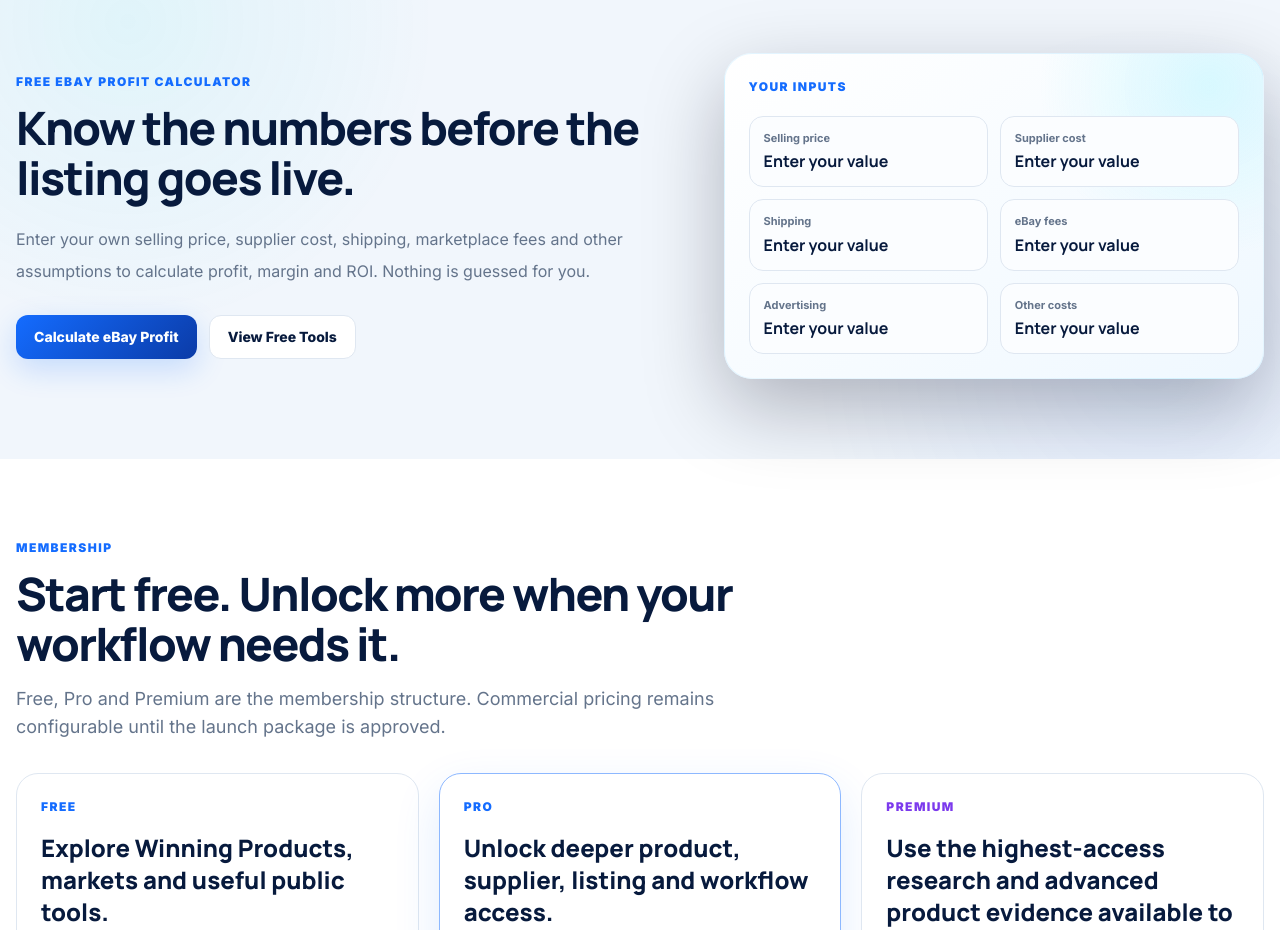
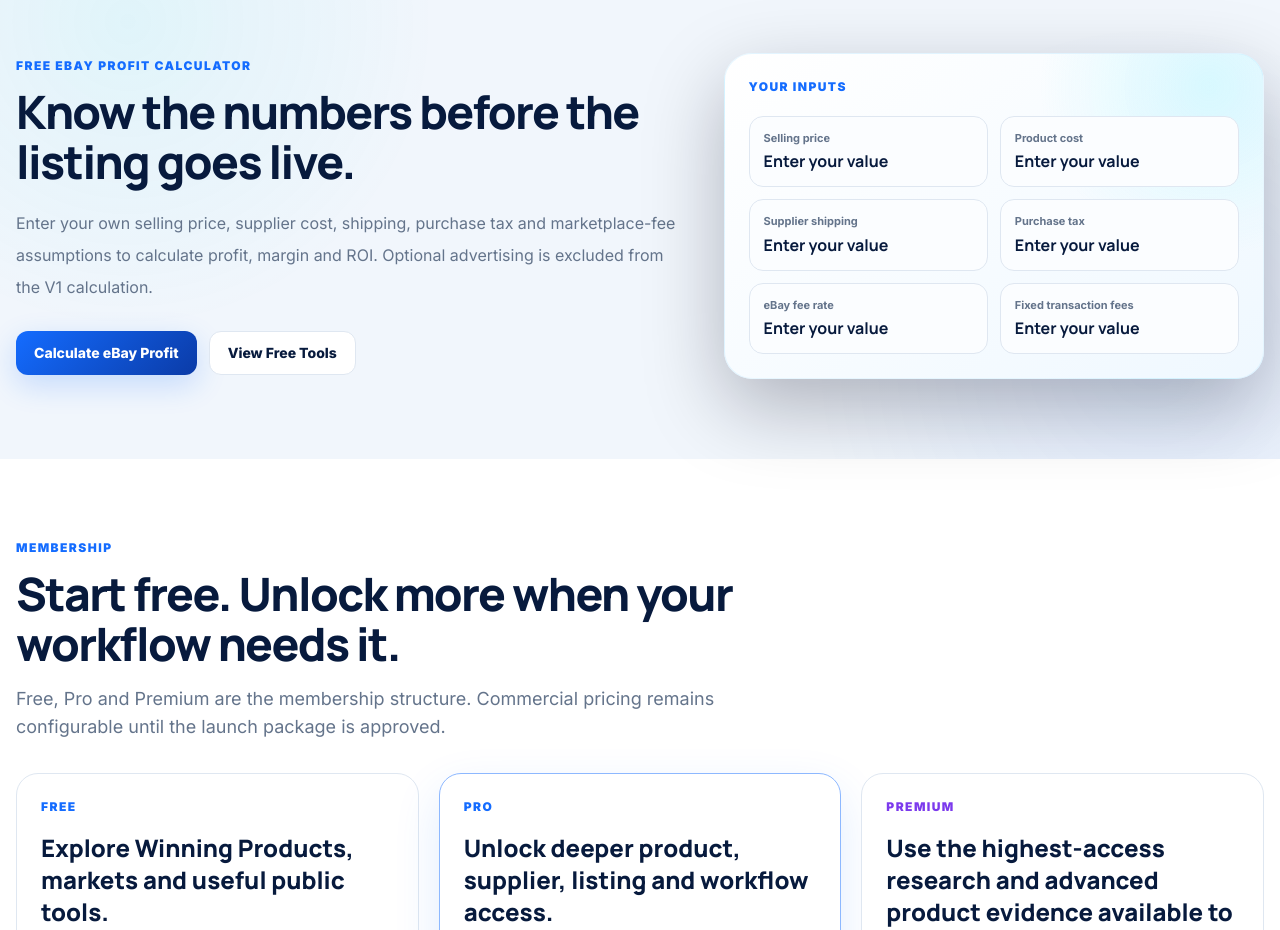
Before and after one commit to ponzey717/ecommpilot-main, a Next.js app: page / in a window 1280 px wide. Shown: the part 5100-6030 px from the top of the page. Built offline with nearby package versions, Linux system fonts and the light colour scheme.

Commit message:
fix: align homepage calculator preview with V1 economics formula

```diff
--- a/src/app/page.tsx
+++ b/src/app/page.tsx
@@ -227,7 +227,7 @@ export default function Home() {
             <p className="eyebrow">Free eBay Profit Calculator</p>
             <h2 className="section-title mt-3">Know the numbers before the listing goes live.</h2>
             <p className="mt-5 max-w-2xl text-base leading-8 text-[var(--muted)]">
-              Enter your own selling price, supplier cost, shipping, marketplace fees and other assumptions to calculate profit, margin and ROI. Nothing is guessed for you.
+              Enter your own selling price, supplier cost, shipping, purchase tax and marketplace-fee assumptions to calculate profit, margin and ROI. Optional advertising is excluded from the V1 calculation.
             </p>
             <div className="mt-7 flex flex-wrap gap-3">
               <Link href="/free-tools/profit-margin-calculator" className="button button-primary">
@@ -241,7 +241,7 @@ export default function Home() {
           <div className="snapshot-card">
             <p className="eyebrow">Your inputs</p>
             <div className="mt-5 grid grid-cols-2 gap-3">
-              {["Selling price", "Supplier cost", "Shipping", "eBay fees", "Advertising", "Other costs"].map((label) => (
+              {["Selling price", "Product cost", "Supplier shipping", "Purchase tax", "eBay fee rate", "Fixed transaction fees"].map((label) => (
                 <div className="metric-box" key={label}>
                   <span className="metric-label">{label}</span>
                   <strong className="!text-base">Enter your value</strong>
```
